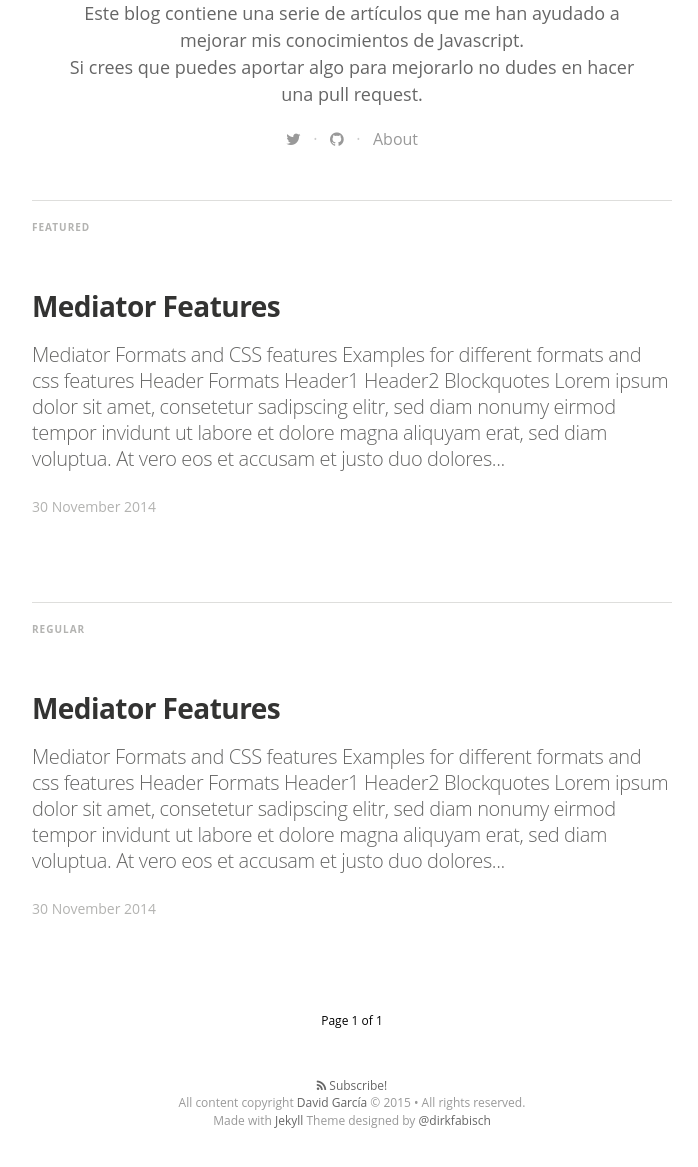
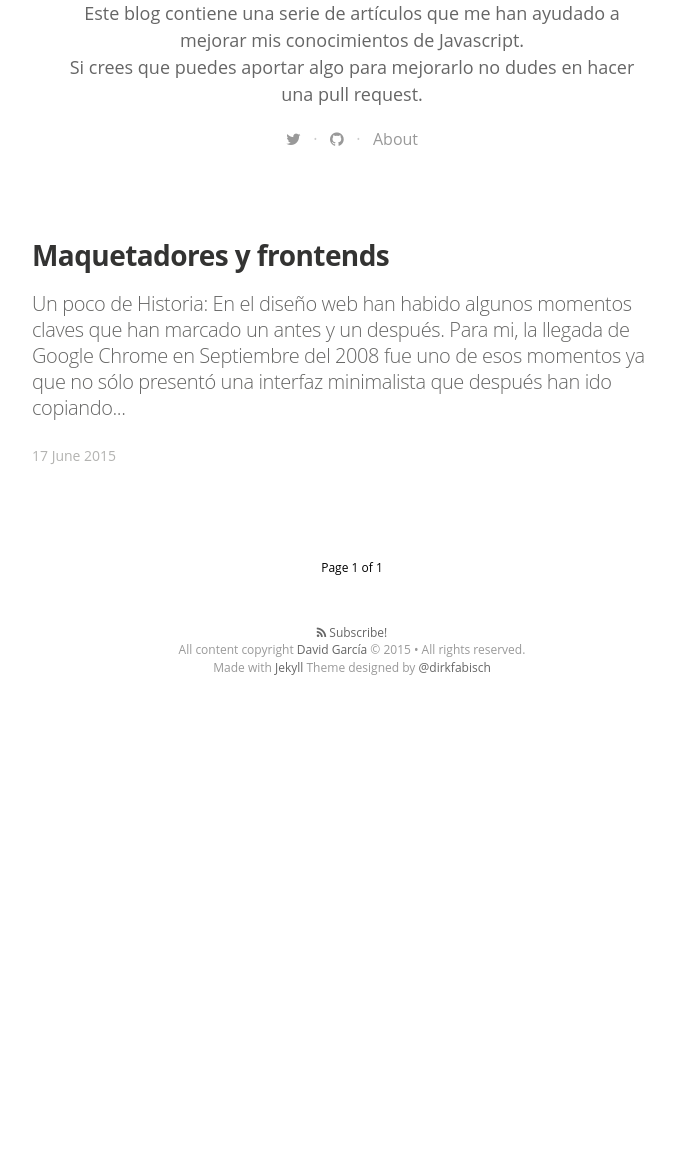
Before and after one commit to davecarter/jsblog, a Jekyll site: the page built from index.html, in a window 1280 px wide and 1400 px high, scrolled down 369 px. Shown: the part 223-1390 px from the top of the window, without its empty margins (288-986 px from the left). Built offline with Jekyll 4.4.1, drawn with Linux system fonts in a browser that asks for light colours; nearby versions of some CDN libraries; some web fonts are replaced; Markdown is read by kramdown in place of the engine named in the settings; the list of posts is cut into pages by our own code; after the commit the page ends 1317 px from its top, so only the background shows below that.

Commit message:
fixed some layout issues and added first post

```diff
--- a/_config.yml
+++ b/_config.yml
@@ -10,7 +10,7 @@ description: > # this means to ignore newlines until "email:"
    Este blog contiene una serie de artículos que me han ayudado a mejorar mis conocimientos de Javascript.<br /> Si crees que puedes aportar algo para mejorarlo no dudes en hacer una pull request.
 email: dave74@gmail.com
 #blog logo
-logo: "assets/images/jsblog_logo.jpg"
+logo: "../assets/images/jsblog_logo.jpg"
 # blog cover
 cover: "assets/images/cA4aKEIPQrerBnp1yGHv_IMG_9534-3-2.jpg"
 
@@ -21,8 +21,8 @@ permalink: /:title
 
 paginate:	5
 
-url: "http://davecarter.github.io/jsblog" # the base hostname & protocol for your site
-baseurl: ""
+url: "http://davecarter.me" # the base hostname & protocol for your site
+baseurl: "/"
 
 # social icons and sharing options
 social:
--- a/_includes/footer.html
+++ b/_includes/footer.html
@@ -1,7 +1,7 @@
 <!-- footer start -->
 
 <footer class="site-footer">
-  <a class="subscribe" href="{{ "/feed.xml" | prepend: site.baseurl }}"> <span class="tooltip"> <i class="fa fa-rss"></i> Subscribe!</span></a>
+  <a class="subscribe" href="http://davecarter.me/feed.xml"> <span class="tooltip"> <i class="fa fa-rss"></i> Subscribe!</span></a>
     <div class="inner">
          <section class="copyright">All content copyright <a href="mailto:{{ site.email}}">{{ site.name }}</a> &copy; {{ site.time | date: '%Y' }} &bull; All rights reserved.</section>
          <section class="poweredby">Made with <a href="http://jekyllrb.com"> Jekyll</a> Theme designed by <a href="https://twitter.com/dirkfabisch" target="_blank">@dirkfabisch</a></section>
--- a/_includes/head.html
+++ b/_includes/head.html
@@ -15,7 +15,7 @@
 
   <link rel="canonical" href="{{ page.url | replace:'index.html','' | prepend: site.baseurl | prepend: site.url }}">
 
-  <link rel="shortcut icon" href="{{ "/assets/images/favicon.ico" | prepend: site.baseurl }}">
+  <link rel="shortcut icon" href="{{ "assets/images/favicon.ico" | prepend: site.baseurl }}">
 <!--  <link rel="stylesheet" href="{{asset "js/styles/obsidian.css"}}"> -->
   <link rel="stylesheet" href="http://brick.a.ssl.fastly.net/Linux+Libertine:400,400i,700,700i/Open+Sans:400,400i,700,700i">
   <link href="//maxcdn.bootstrapcdn.com/font-awesome/4.2.0/css/font-awesome.min.css" rel="stylesheet">
--- a/_posts/2014-11-30-mediator_features.markdown
+++ /dev/null
@@ -1,39 +0,0 @@
----
-layout: post
-title:  "Mediator Features"
-date:   2014-11-30 14:34:25
-categories: mediator feature
-tags: featured
-image: /assets/article_images/2014-11-30-mediator_features/night-track.JPG
----
-#Mediator Formats and CSS features
-
-Examples for different formats and css features
-
-#Header Formats
-#Header1
-##Header2
-
-#Blockquotes
->Lorem ipsum dolor sit amet, consetetur sadipscing elitr, sed diam nonumy eirmod tempor invidunt ut labore et dolore magna aliquyam erat, sed diam voluptua. At vero eos et accusam et justo duo dolores et ea rebum. Stet clita kasd gubergren, no sea takimata sanctus
-
-#Lists
-##orderd lists
-1. one
-2. two
-3. three
-
-##unorderd lists
-- Apple
-- Banana
-- Plum
-
-#Links
-This is an [example link](http://example.com/ "With a Title").
-
-#Combinations
->Lorem ipsum dolor sit amet, consetetur sadipscing elitr, sed diam nonumy eirmod tempor invidunt ut labore et dolore magna aliquyam erat, sed diam voluptua. At vero eos et accusam et justo duo dolores et ea rebum. Stet clita kasd gubergren, no sea takimata sanctus
->
-> - Apple
-> - Banana
-> - Plum
--- /dev/null
+++ b/_posts/2015-06-17-maquetadores-y-frontends.markdown
@@ -0,0 +1,43 @@
+---
+layout: post
+title:  "Maquetadores y frontends"
+date:   2015-06-17 23:00:00
+categories: mediator feature
+tags: opinion
+image: /assets/article_images/2015-06-17-maquetadores-y-frontends/night-track.JPG
+---
+
+### Un poco de Historia:
+
+En el diseño web han habido algunos momentos claves que han marcado un antes y un después. Para mi, la llegada de Google Chrome en [Septiembre del 2008](https://es.wikipedia.org/wiki/Google_Chrome#Historial_de_versiones) fue uno de esos momentos ya que no sólo presentó una interfaz minimalista que después han ido copiando el resto sino que además incorporaba un motor de javascript mucho más potente que Firefox, el Rey del Mambo de entonces y además no tragaba memoria de sistema como si no hubiera un mañana.
+
+Casualmente, librerías como jQuery y frameworks como MooTools también empezaron por esa época. Estas dos piezas encajaban perfectamente con el pedazo de motor de javascript de Chrome llamado [V8](https://developers.google.com/v8/intro).
+
+
+### iPhone killed the Flash star
+
+A pesar del título un tanto chorra que me ha quedado, el lanzamiento del iPhone sin soporte a Flash provocó una estampida de developers que habíamos estado muchos años metidos a fulltime con `actionscript` hacia eso de los estándares web y ese nuevo HTML5 que lanzaron unos **reveldes** con nombre cool [WHATWG](https://en.wikipedia.org/wiki/WHATWG) y que además provocaron mucho *hype*...
+
+### HTML5, Chrome con V8, jQuery... y además RWD!
+
+A todo esto sólo faltaba darle una vuelta de tuerca al diseño fluido y hacerlo **responsive**. La primera vez que vi un diseño así pensé... [OMG! a double rainbow!!](https://www.youtube.com/watch?v=OQSNhk5ICTI) Ya sé lo que quiero ser de mayor!
+
+### Maquetación CSS
+
+El caso es que hasta la fecha, los frontends nos dedicábamos a ver quien era el que se sabía el bug más raro de IE6. Por necesidades corporativas, en el proyecto se especificaba: **Compatibilidad con IE6 y 1024px** y eso nos convirtió en auténticas béstias pardas del hackeo CSS... menudo waist!
+
+### Javascript or die
+
+Como ya no había Flash, las cosas guapas tipo *parallax* se hacían en JS. Personalmente, lo tenía 'un poco' abandonado... Reconozco que le pillé manía desde finales de la [Browsers War](https://en.wikipedia.org/wiki/Browser_wars) en la que si hacías algo en Javascript era sólo para Netscape. Si querías hacer lo mismo en IE4, o IE5, tenías que usar [JScript](https://es.wikipedia.org/wiki/JScript) de Microsoft. A pain in the ass..
+
+### jQuery to the rescue? not really.
+
+Menos mal que teníamos jQuery! Me ayudó a ser productivo y entregar trabajos con cierto profesionalismo como para poder emitir facturas a mis clientes y no sentirme mal por ello.
+
+El problema es que el *gap* entre maquetación pura CSS y modificación del DOM en JS cada vez se iba haciendo mayor ya que no paraban de salir cosas incleíbles como SASS, los grids semánticos y el OOCSS, que irrumpieron con fuerza y consumían ingentes cantidades de tiempo libre y llenaban mi *reeder* de artículos *read later*
+
+## Maquetadores CSS y Frontends JS
+
+Actualmente, con la irrupción de los frameworks JS tipo Angular, Ember y sobretodo React; la librería JS que utiliza NodeJS para crear interfaces super-performantes, no concibo una separación de roles entre CSS y JS.
+
+Así que si en algún momento te has sentido identificado, tienes curiosidad o simplemente quieres aportar algo a mis avances en JS, [suscríbete a mi feed](http://davecarter.me/feed.xml) ya que de momento no tengo implementado un sistema de comentarios. Si quieres hacerlo tú mismo no dudes en solicitar una [pull request](https://github.com/davecarter/jsblog) :)
```
Also changed, not shown: _config_old.yml (deleted, +0 -13 lines), _layouts/post.html (+6 -9 lines), 2 other files.
